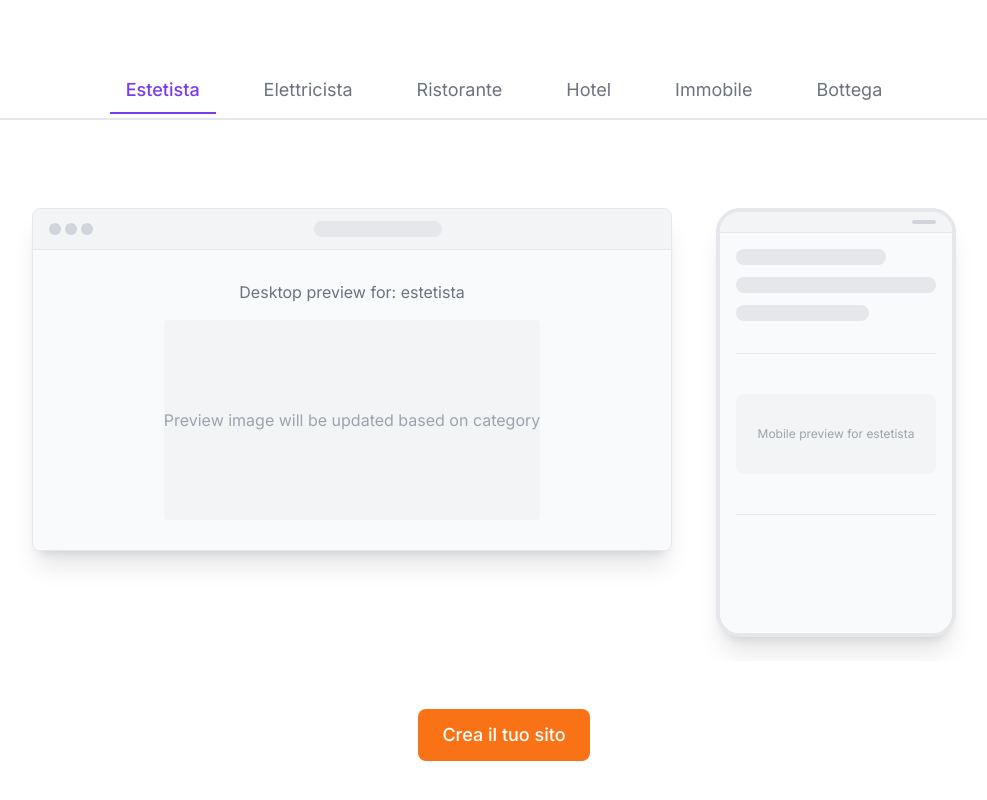
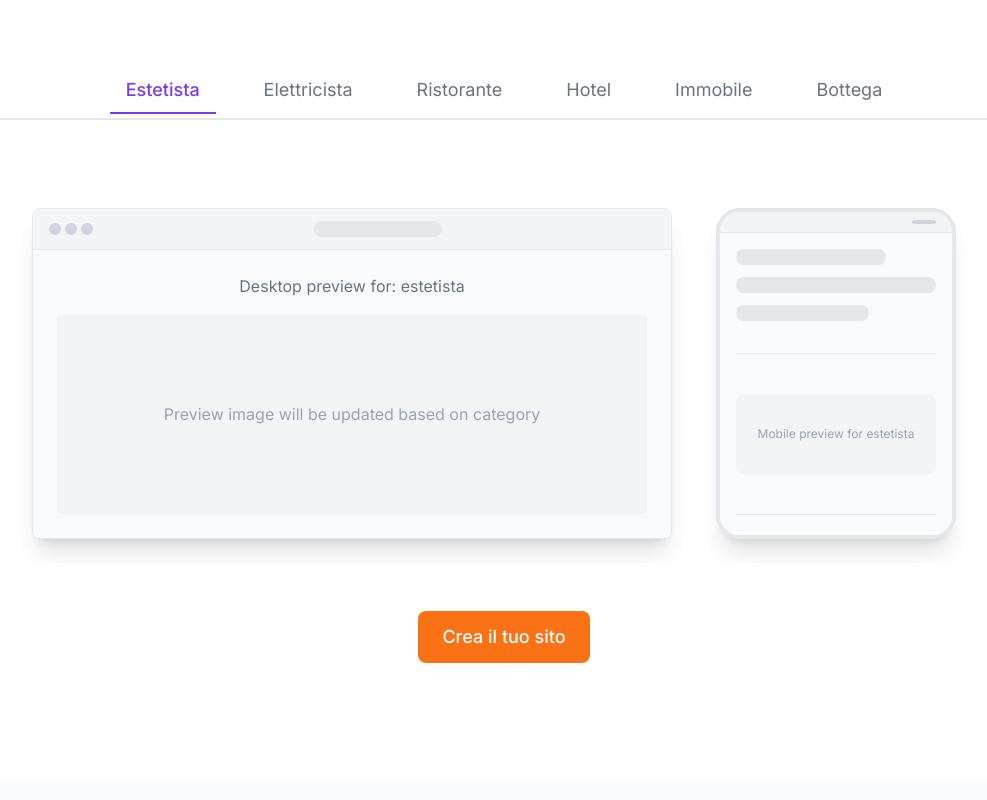
Before and after one commit to marangia/creator-website-magic, a React (Vite) app: page / in a window 1280 px wide. Shown: the part 552-1352 px from the top of the page, without its empty margins (136-1123 px from the left). Built offline with nearby package versions, Linux system fonts and the light colour scheme.

Commit message:
Improve image responsiveness
Update image sizing in `WebsitePreview` component to better fill the container across different screen sizes.

```diff
--- a/src/components/WebsitePreview.tsx
+++ b/src/components/WebsitePreview.tsx
@@ -54,7 +54,7 @@ const WebsitePreview: React.FC<WebsitePreviewProps> = ({ category = 'estetista'
         <div className="flex w-full min-w-max gap-6 px-4 md:px-0 md:justify-center">
           {/* Desktop Preview */}
           <div className="w-[340px] md:w-[580px] lg:w-[640px] flex-shrink-0 snap-center reveal animate-fade-in">
-            <div className="bg-white rounded-lg shadow-xl overflow-hidden border border-gray-200">
+            <div className="bg-white rounded-lg shadow-xl overflow-hidden border border-gray-200 h-full">
               {/* Browser mockup header */}
               <div className="bg-gray-100 px-4 py-3 flex items-center space-x-2 border-b border-gray-200">
                 <div className="flex space-x-1">
@@ -68,11 +68,11 @@ const WebsitePreview: React.FC<WebsitePreviewProps> = ({ category = 'estetista'
               </div>
 
               {/* Website content mockup */}
-              <div className="p-6 bg-gray-50 min-h-[300px] flex flex-col items-center justify-center">
+              <div className="p-6 bg-gray-50 flex-grow flex flex-col items-center justify-center">
                 {/* This will be updated with actual preview image for selected category */}
-                <div className="text-center">
+                <div className="text-center w-full">
                   <p className="text-gray-500 mb-4">Desktop preview for: {category}</p>
-                  <div className="w-full max-w-md mx-auto h-[200px] bg-gray-100 rounded flex items-center justify-center">
+                  <div className="w-full h-[200px] bg-gray-100 rounded flex items-center justify-center">
                     <p className="text-gray-400">Preview image will be updated based on category</p>
                   </div>
                 </div>
@@ -82,14 +82,14 @@ const WebsitePreview: React.FC<WebsitePreviewProps> = ({ category = 'estetista'
 
           {/* Mobile Preview */}
           <div className="w-[280px] flex-shrink-0 snap-center reveal animate-fade-in" style={{ animationDelay: '200ms' }}>
-            <div className="bg-white rounded-3xl shadow-xl overflow-hidden border-4 border-gray-200 mx-auto max-w-[240px]">
+            <div className="bg-white rounded-3xl shadow-xl overflow-hidden border-4 border-gray-200 mx-auto max-w-[240px] h-full">
               {/* Mobile header */}
               <div className="bg-gray-100 px-4 py-2 border-b border-gray-200 flex justify-end">
                 <div className="w-6 h-1 bg-gray-300 rounded-full"></div>
               </div>
 
               {/* Mobile content */}
-              <div className="p-4 bg-gray-50 min-h-[400px]">
+              <div className="p-4 bg-gray-50 flex-grow">
                 <div className="space-y-3">
                   <div className="w-3/4 h-4 bg-gray-200 rounded-full"></div>
                   <div className="w-full h-4 bg-gray-200 rounded-full"></div>
```
